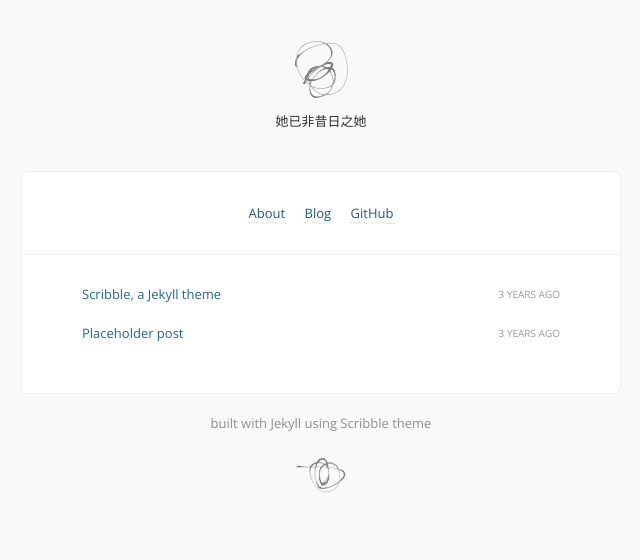
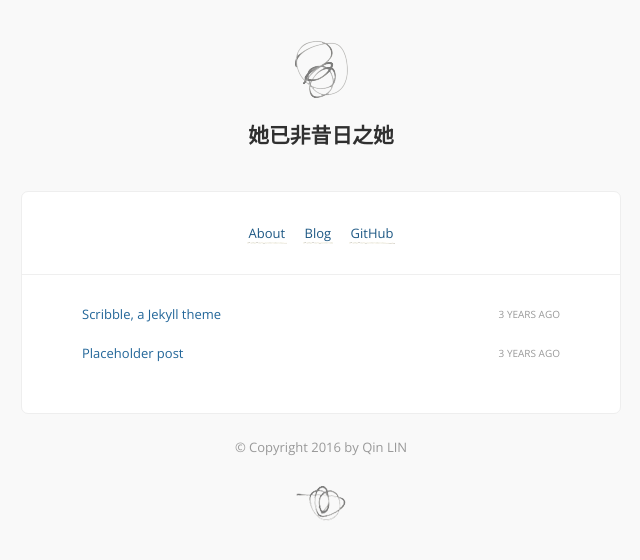
Before and after one commit to Yesterlife/underwaternya.github.io, a Jekyll site: the page built from index.html, in a window 1280 px wide. Shown: the top 560 px of the page, without its empty margins (319-959 px from the left). Built offline with Jekyll 4.4.1, drawn with Linux system fonts in a browser that asks for light colours; Markdown is read by kramdown in place of the engine named in the settings; comment, search, counter and statistics services are not loaded.

Commit message:
slightly change

```diff
--- a/_includes/footer.html
+++ b/_includes/footer.html
@@ -1,5 +1,5 @@
 <footer>
-  <a href="http://github.com/muan/scribble" class="muted">built with Jekyll using Scribble theme</a>
+  © Copyright 2016 by Qin LIN
   <br />
   <br />
   <img src="{{ site.url }}/images/scribble2.png" alt="scribble" />
--- a/stylesheets/style.css
+++ b/stylesheets/style.css
@@ -78,12 +78,17 @@ blockquote {
 header {
   text-align: center; }
 
+header p {
+  font: bold 1.6em/1.5 "TIBch", "Classic Grotesque W01", "Avenir Next", "Segoe UI", "Helvetica Neue", Arial, "Hiragino Sans GB", "PingFang SC", "Heiti SC", "Microsoft YaHei UI", "Microsoft YaHei", "Source Han Sans", sans-serif;
+}
+
 footer {
   width: 100%;
   max-width: 600px;
   line-height: 2em;
   margin: auto;
   padding-bottom: 30px;
+  color: #999;
   text-align: center; }
   footer * {
     color: #797979; }
```
Also changed, not shown: 7 other files.
